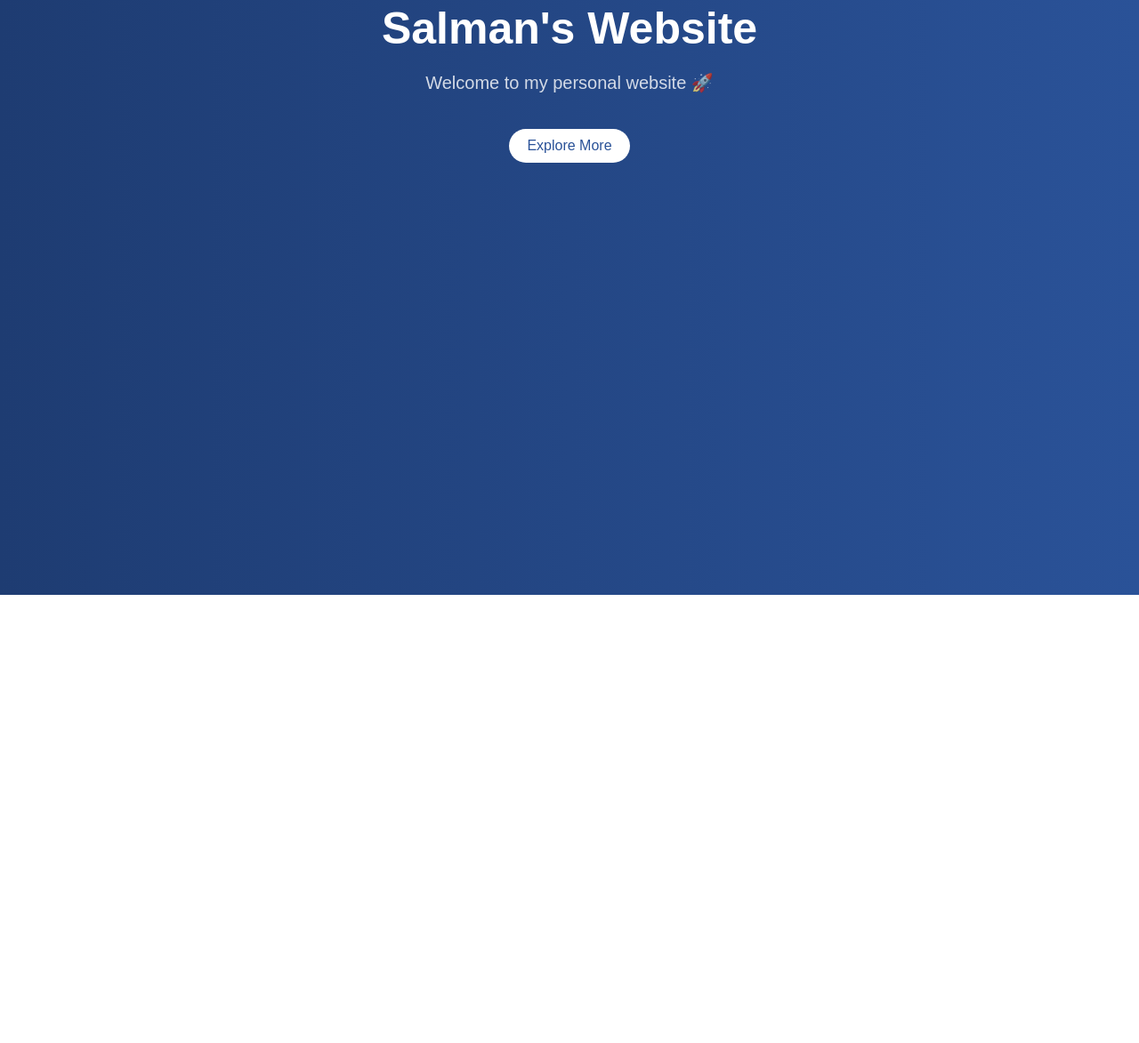
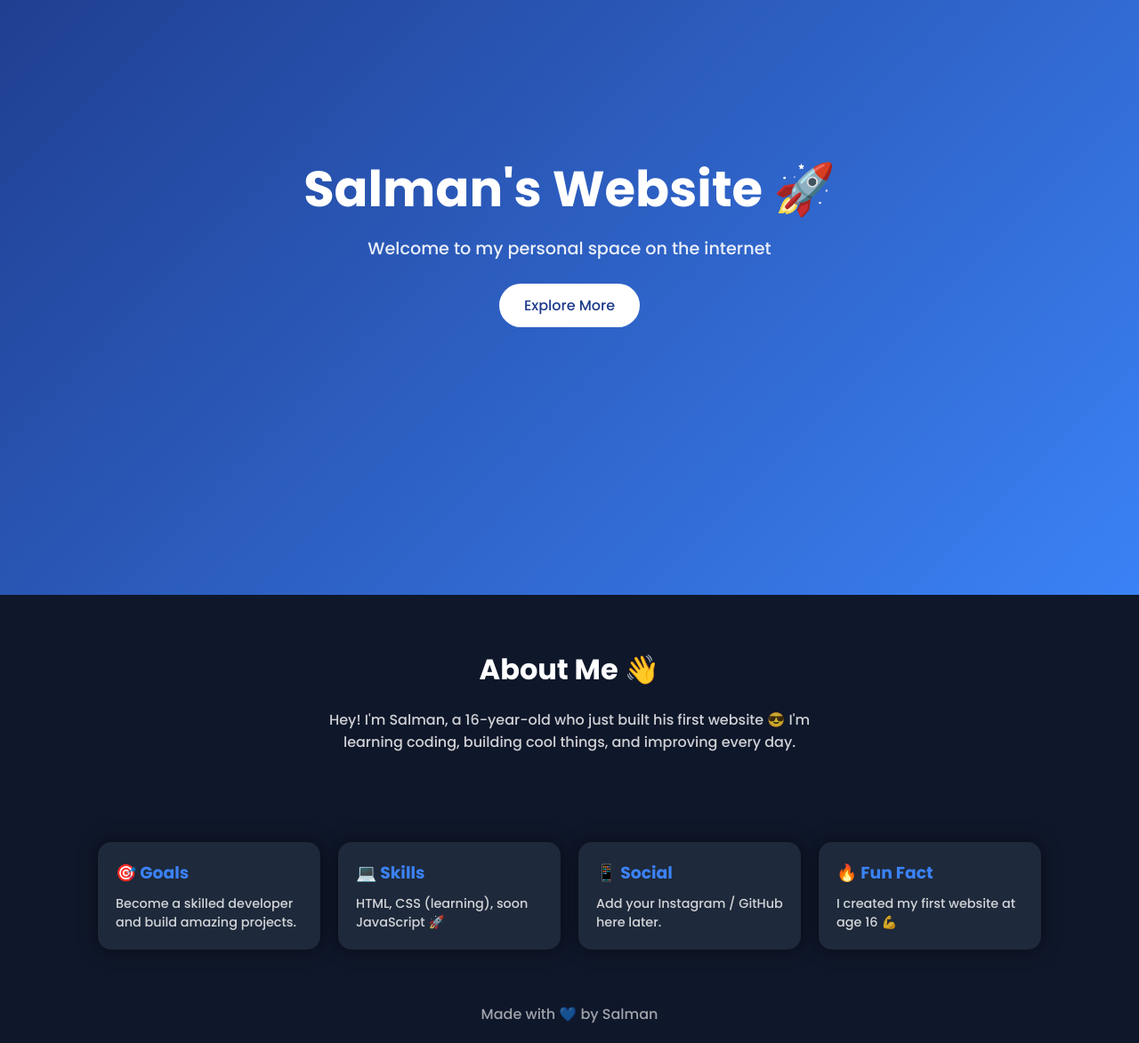
Before and after one commit to joongookim64/my-website-, a plain HTML site: page index.html in a window 1280 px wide. Shown: the part 131-1304 px from the top of the page at 89% size. Before the commit the page ends 800 px from the top, so only its background shows below. Drawn offline with Linux system fonts and the light colour scheme.

Commit message:
Update index.html

```diff
--- a/index.html
+++ b/index.html
@@ -1,22 +1,170 @@
 <!DOCTYPE html>
-<html>
+<html lang="en">
 <head>
-    <title>My Website</title>
+  <meta charset="UTF-8">
+  <title>Salman's Website</title>
+
+  <!-- Google Font -->
+  <link href="https://fonts.googleapis.com/css2?family=Poppins:wght@300;500;700&display=swap" rel="stylesheet">
+
+  <style>
+    * {
+      margin: 0;
+      padding: 0;
+      box-sizing: border-box;
+      font-family: 'Poppins', sans-serif;
+    }
+
+    body {
+      background: #0f172a;
+      color: white;
+    }
+
+    /* HERO SECTION */
+    .hero {
+      height: 100vh;
+      background: linear-gradient(135deg, #1e3a8a, #3b82f6);
+      display: flex;
+      flex-direction: column;
+      justify-content: center;
+      align-items: center;
+      text-align: center;
+    }
+
+    .hero h1 {
+      font-size: 3.5rem;
+      font-weight: 700;
+    }
+
+    .hero p {
+      margin-top: 10px;
+      font-size: 1.2rem;
+      opacity: 0.9;
+    }
+
+    .btn {
+      margin-top: 25px;
+      padding: 12px 28px;
+      background: white;
+      color: #1e3a8a;
+      border-radius: 25px;
+      text-decoration: none;
+      font-weight: 500;
+      transition: 0.3s;
+    }
+
+    .btn:hover {
+      background: #e2e8f0;
+      transform: scale(1.05);
+    }
+
+    /* ABOUT SECTION */
+    .about {
+      padding: 60px 20px;
+      text-align: center;
+    }
+
+    .about h2 {
+      font-size: 2rem;
+      margin-bottom: 20px;
+    }
+
+    .about p {
+      max-width: 600px;
+      margin: auto;
+      opacity: 0.8;
+    }
+
+    /* CARD SECTION (PERSONAL STYLE) */
+    .cards {
+      display: flex;
+      flex-wrap: wrap;
+      justify-content: center;
+      gap: 20px;
+      padding: 40px;
+    }
+
+    .card {
+      background: #1e293b;
+      padding: 20px;
+      border-radius: 15px;
+      width: 250px;
+      box-shadow: 0 0 20px rgba(0,0,0,0.5);
+      transition: 0.3s;
+    }
+
+    .card:hover {
+      transform: translateY(-10px);
+      box-shadow: 0 0 25px #3b82f6;
+    }
+
+    .card h3 {
+      margin-bottom: 10px;
+      color: #3b82f6;
+    }
+
+    .card p {
+      font-size: 0.9rem;
+      opacity: 0.8;
+    }
+
+    /* FOOTER */
+    footer {
+      text-align: center;
+      padding: 20px;
+      opacity: 0.6;
+    }
+
+  </style>
 </head>
 
-<body style="margin:0; font-family: Arial, sans-serif; background: linear-gradient(to right, #1e3c72, #2a5298); color: white; text-align: center;">
+<body>
 
-    <div style="padding: 100px 20px;">
-        <h1 style="font-size: 50px; margin-bottom: 10px;">Salman's Website</h1>
+  <!-- HERO -->
+  <section class="hero">
+    <h1>Salman's Website 🚀</h1>
+    <p>Welcome to my personal space on the internet</p>
+    <a href="#about" class="btn">Explore More</a>
+  </section>
 
-        <p style="font-size: 20px; opacity: 0.8;">
-            Welcome to my personal website 🚀
-        </p>
+  <!-- ABOUT -->
+  <section id="about" class="about">
+    <h2>About Me 👋</h2>
+    <p>
+      Hey! I'm Salman, a 16-year-old who just built his first website 😎
+      I'm learning coding, building cool things, and improving every day.
+    </p>
+  </section>
 
-        <button style="margin-top: 20px; padding: 10px 20px; font-size: 16px; border: none; border-radius: 20px; background: white; color: #2a5298; cursor: pointer;">
-            Explore More
-        </button>
+  <!-- PERSONAL CARDS -->
+  <section class="cards">
+
+    <div class="card">
+      <h3>🎯 Goals</h3>
+      <p>Become a skilled developer and build amazing projects.</p>
     </div>
+
+    <div class="card">
+      <h3>💻 Skills</h3>
+      <p>HTML, CSS (learning), soon JavaScript 🚀</p>
+    </div>
+
+    <div class="card">
+      <h3>📱 Social</h3>
+      <p>Add your Instagram / GitHub here later.</p>
+    </div>
+
+    <div class="card">
+      <h3>🔥 Fun Fact</h3>
+      <p>I created my first website at age 16 💪</p>
+    </div>
+
+  </section>
+
+  <!-- FOOTER -->
+  <footer>
+    Made with 💙 by Salman
+  </footer>
 
 </body>
 </html>
```
